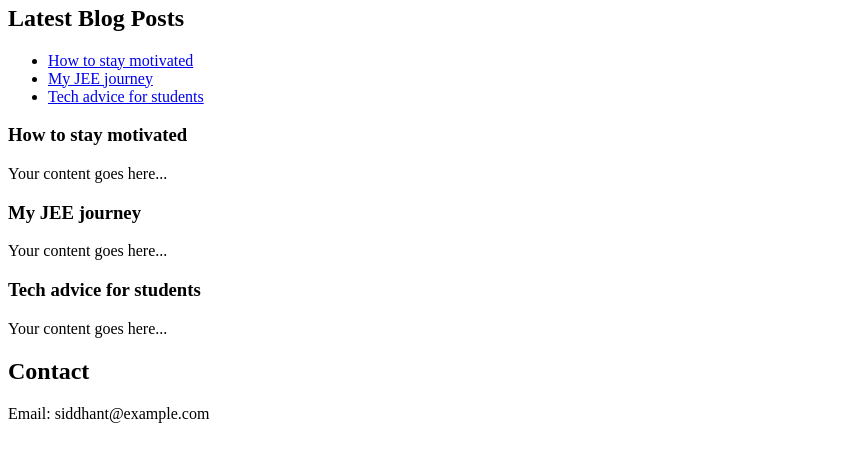
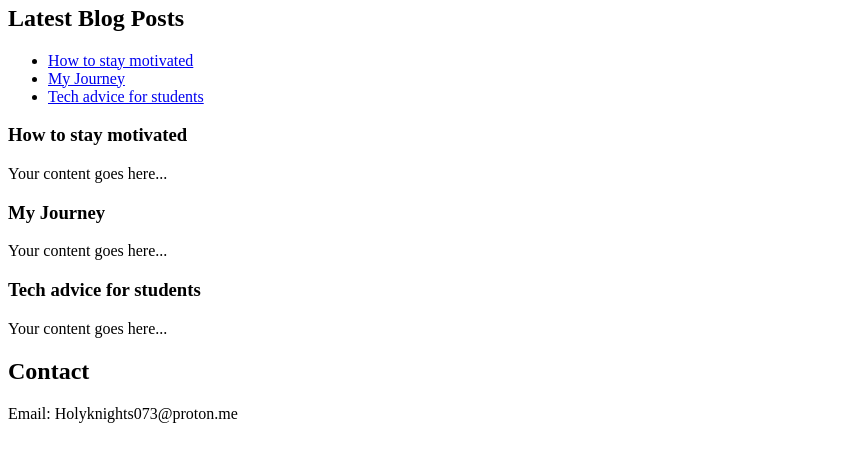
Before and after one commit to blooplord8-oss/Siddhant123, a plain HTML site: page index.html in a window 1280 px wide. Shown: the part 232-694 px from the top of the page, without its empty margins (0-842 px from the left). Drawn offline with Linux system fonts and the light colour scheme.

Commit message:
Update index.html

```diff
--- a/index.html
+++ b/index.html
@@ -24,20 +24,20 @@
     <h2>Latest Blog Posts</h2>
     <ul>
         <li><a href="#post1">How to stay motivated</a></li>
-        <li><a href="#post2">My JEE journey</a></li>
+        <li><a href="#post2">My Journey</a></li>
         <li><a href="#post3">Tech advice for students</a></li>
     </ul>
 
     <h3 id="post1">How to stay motivated</h3>
     <p>Your content goes here...</p>
 
-    <h3 id="post2">My JEE journey</h3>
+    <h3 id="post2">My Journey</h3>
     <p>Your content goes here...</p>
 
     <h3 id="post3">Tech advice for students</h3>
     <p>Your content goes here...</p>
 
     <h2>Contact</h2>
-    <p>Email: siddhant@example.com</p>
+    <p>Email: Holyknights073@proton.me</p>
 </body>
 </html>
```
